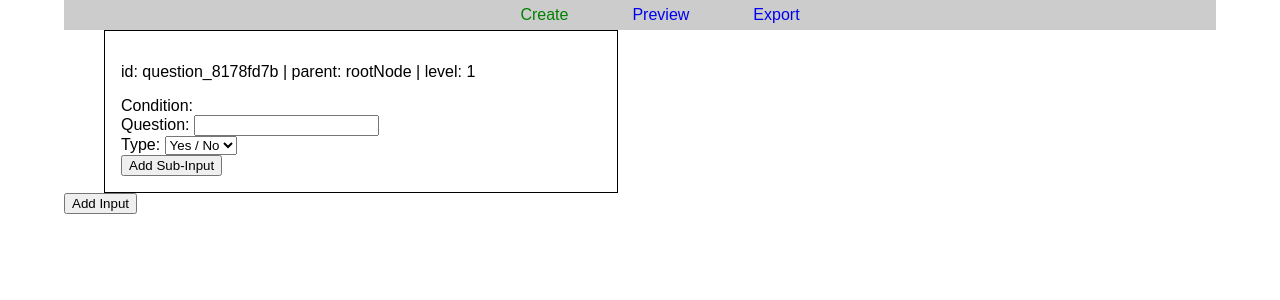
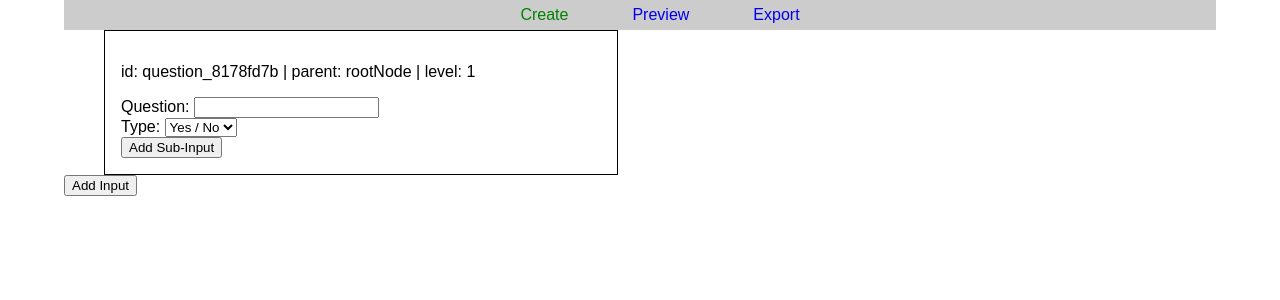
Before and after one commit to Ahrkano/nested-form, a React (Create React App) app: page /Create in a window 1280 px wide. Both pictures are taken after a click on the button "Add Input". Shown: the top 300 px of the page. Built offline with nearby package versions, Linux system fonts and the light colour scheme.

Commit message:
data structure changed in a minor way

```diff
--- a/src/components/InputEditBox/InputEditBox.js
+++ b/src/components/InputEditBox/InputEditBox.js
@@ -92,10 +92,12 @@ const inputEditBox = (props) => {
         <div className="InputEditBox" style={{ marginLeft: marginLeft }}>
             <p>id: {props.id} | parent: {props.parent} | level: {props.level}</p>
 
-            <div className="InputEditBox__condition">
-                <label>Condition: </label>
-                {condition}
-            </div>
+            {props.condition !== 'noCondition' ?
+                <div className="InputEditBox__condition">
+                    <label>Condition: </label>
+                    {condition}
+                </div>
+                : null}
 
             {questionInput}
             {type}
--- a/src/containers/CreateTab/CreateTab.js
+++ b/src/containers/CreateTab/CreateTab.js
@@ -1,7 +1,6 @@
 import React, { Component } from 'react';
 import uuidV4 from 'uuid/v4';
 import { Node, Tree } from '../../data_structure/dataStructure';
-// import { Question } from '../../data_structure/questionConstructor';
 import { connect } from 'react-redux';
 import * as actionTypes from '../../store/actions';
 
@@ -18,31 +17,43 @@ class CreateTab extends Component {
     }
 
     addInputHandler() {
-        this.tree.add([`question_${uuidV4().slice(0, 8)}`, '', 'yesNo', 'rootParent', 'noCondition', 'noConditionValue', 1], 'rootNode', this.tree.traverseBF);
+        this.tree.add({
+            id: `question_${uuidV4().slice(0, 8)}`,
+            question: '',
+            type: 'yesNo',
+            parentType: 'rootParent',
+            condition: 'noCondition',
+            conditionValue: 'noConditionValue',
+            anchorLevel: 1
+        }, 'rootNode', this.tree.traverseDF);
 
         this.props.onStateUpdate(this.tree);
     }
 
     addSubInput(parentId, parentLevel, parentType) {
-        this.tree.add([`question_${uuidV4().slice(0, 8)}`, '', 'yesNo', parentType, '', '', parentLevel + 1], parentId, this.tree.traverseDF);
+        this.tree.add({
+            id: `question_${uuidV4().slice(0, 8)}`,
+            question: '',
+            type: 'yesNo',
+            parentType: parentType,
+            condition: '',
+            conditionValue: '',
+            anchorLevel: parentLevel + 1
+        }, parentId, this.tree.traverseDF);
+
         this.props.onStateUpdate(this.tree);
     }
 
     onInputChangeHandler(event, questionId, inputType) {
-        console.log(`
-            questionValue: ${event.target.value}
-            questionId: ${questionId}
-            inputType: ${inputType}
-        `);
         // on any change to input -> change dataStructure
         this.tree.traverseDF(function(node) {
             if(node.id === questionId) {
-                node[inputType] = event.target.value;
+                node.data[inputType] = event.target.value;
 
                 if (inputType === 'type') {
                     node.children.forEach(child =>{
-                        child.parentType = node.type;
-                        child.conditionValue = '';
+                        child.data.parentType = node.data.type;
+                        child.data.conditionValue = '';
                     });
                 }
             }
@@ -56,19 +67,15 @@ class CreateTab extends Component {
         let inputNodes = [];
 
         if (this.props.data !== null) {
-            // console.log(this.props.data.root);
             this.tree.traverseDF.call(this.props.data, function(node) {
                 if (node.id !== 'rootNode') {
-
-                    inputNodes.push([node.id ,node.question, node.type, node.parentType, node.condition, node.conditionValue, node.anchorLevel, node.parent.id]);
+                    inputNodes.push([node.id, node.data.question, node.data.type, node.data.parentType, node.data.condition, node.data.conditionValue, node.data.anchorLevel, node.parent.id]);
                 }
             });
         }
 
-        // inputNodes.forEach(node => {
-        //     console.log(node);
-        // });
-        // console.log(inputNodes);
+        console.log(inputNodes);
+
         const inputGroups = inputNodes.map(input => {
             return (
                 <InputEditBox
@@ -86,8 +93,6 @@ class CreateTab extends Component {
                 />
             );
         });
-        // console.log(inputGroups);
-
 
         return (
             <div className="CreateTab">
@@ -98,12 +103,7 @@ class CreateTab extends Component {
     }
 };
 
-const mapStateToProps = state => {
-    return {
-        data: state.dataStructure,
-        childNodes: state.childNodes
-    };
-};
+const mapStateToProps = state => { return { data: state.dataStructure }; };
 
 const mapDispatchToProps = dispatch => {
     return {
--- a/src/data_structure/dataStructure.js
+++ b/src/data_structure/dataStructure.js
@@ -1,14 +1,14 @@
-// [id, question, type, condition, anchorLevel, parent, children]
-
 export class Node {
     constructor(data) {
-        this.id = data[0];
-        this.question = data[1];
-        this.type = data[2];
-        this.parentType= data[3];
-        this.condition = data[4];
-        this.conditionValue = data[5];
-        this.anchorLevel = data[6];
+        this.id = data.id;
+        this.data = {
+            question: data.question,
+            type: data.type,
+            parentType: data.parentType,
+            condition: data.condition,
+            conditionValue: data.conditionValue,
+            anchorLevel: data.anchorLevel
+        }
         this.parent = null;
         this.children = [];
     }
```
Also changed, not shown: src/data_structure/questionConstructor.js (deleted, +0 -9 lines).
